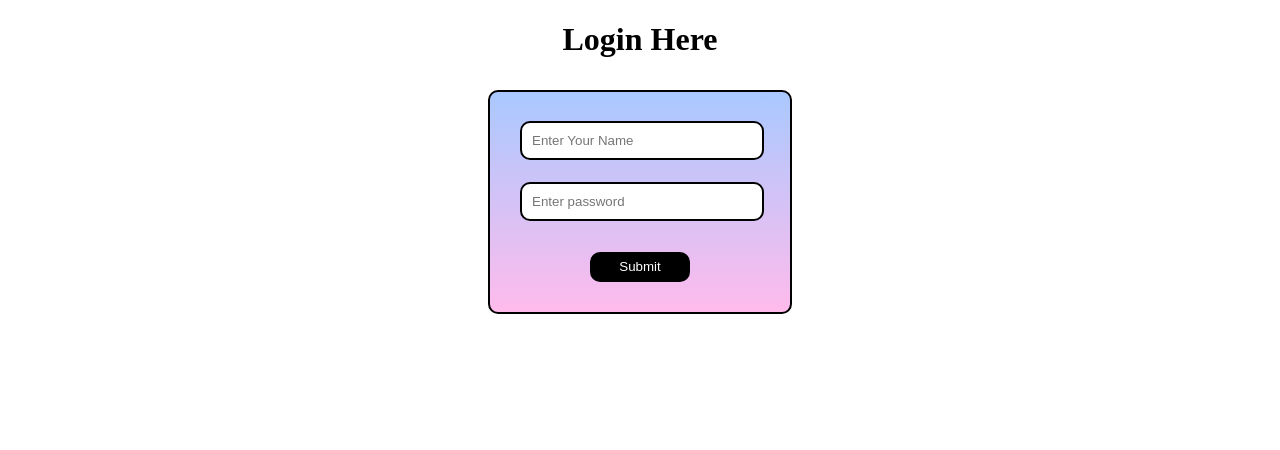
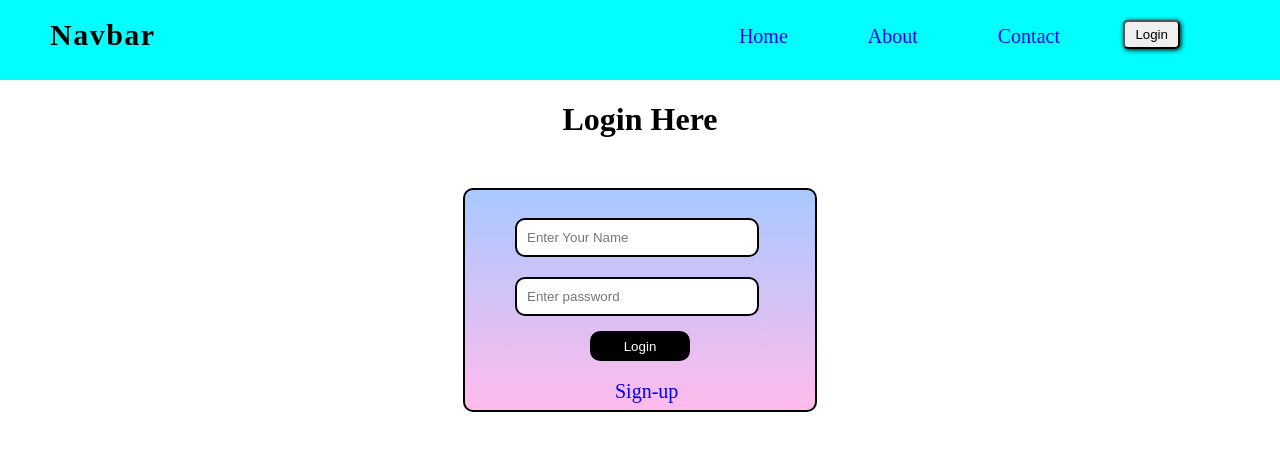
Before and after one commit to surajjagtap9836/internship-project1, a React (Vite) app: page /login in a window 1280 px wide. Shown: the top 450 px of the page. Built offline with nearby package versions, Linux system fonts and the light colour scheme.

Commit message:
add login and sign up page

```diff
--- /dev/null
+++ b/src/About.jsx
@@ -0,0 +1,12 @@
+import React from 'react'
+import Navbar from './navbar'
+const About = () => {
+  return (
+    <div>
+
+      <Navbar/>
+    </div>
+  )
+}
+
+export default About
--- a/src/App.jsx
+++ b/src/App.jsx
@@ -1,14 +1,26 @@
-
+import {BrowserRouter,Routes,Route} from 'react-router-dom'
 import './App.css'
+import Home from './Home'
+import About from './About'
+import Contact from './Contact'
 import Login from './login'
+import Signup from './Signup'
 function App() {
 
 
   return (
     <>
-   <div>
-    <Login />
-   </div>
+
+    <BrowserRouter>
+    <Routes>
+      <Route  path='/' element={<Home/>}   />
+      <Route  path='/about' element={<About/>}   />
+      <Route  path='/contact' element={<Contact/>}   />
+      <Route  path='/login' element={<Login/>}/>
+      <Route  path='login/signup' element={<Signup/>}/>
+   </Routes>
+  </BrowserRouter>
+
     </>
   )
 }
--- /dev/null
+++ b/src/Contact.jsx
@@ -0,0 +1,13 @@
+import React from 'react'
+import Navbar from './navbar'
+const Contact = () => {
+  return (
+    <div>
+
+            <Navbar/>
+
+    </div>
+  )
+}
+
+export default Contact
--- /dev/null
+++ b/src/Home.jsx
@@ -0,0 +1,15 @@
+import React from 'react'
+import Navbar from './navbar'
+const Home = () => {
+  return (
+    <>
+     <Navbar/>
+    <div >
+      <h1 className='title'>Home Page</h1>
+
+    </div>
+    </>
+  )
+}
+
+export default Home
--- a/src/Login.css
+++ b/src/Login.css
@@ -1,11 +1,12 @@
 .input-container{
     height: 220px;
-    width: 300px;
+    width: 350px;
     margin-top: 10px;
     border: 2px solid black;
     border-radius: 10px;
     background-color: #A9C9FF;
-background-image: linear-gradient(180deg, #A9C9FF 0%, #FFBBEC 100%);
+    background-image: linear-gradient(180deg, #A9C9FF 0%, #FFBBEC 100%);
+     position: relative;
 
 }
 .main-div{
@@ -13,31 +14,40 @@ background-image: linear-gradient(180deg, #A9C9FF 0%, #FFBBEC 100%);
     display: flex;
     justify-content: center;
     margin-bottom: 20px;
+    margin-top: 40px;
+
 
 }
 .title{
     text-align: center;
+
 }
 .ip{
     width: 220px;
-    margin:11px 30px;
+    margin: 10px ;
+    margin-left: 50px;
     padding: 10px;
     border: 2px solid black;
     border-radius: 10px;
+    display: inline-block;
+
+
 }
 .ip:hover{
     border: 2px solid aqua;
     transition: 0.5s;
     width: 225px;
+
 }
 .btn{
     height: 30px;
     width: 100px;
-    margin: 20px 100px;
+    margin: 5px 125px;
     border: 2px solid black;
     border-radius: 10px;
     background-color: black;
     color: white;
+
 
 }
 .btn:hover{
@@ -47,3 +57,17 @@ background-image: linear-gradient(180deg, #A9C9FF 0%, #FFBBEC 100%);
     height: 32px;
     width: 102px;
 }
+.anchor{
+    margin: 5px 120px;
+    color: black;
+    text-decoration: none;
+}
+.forgot{
+    display: inline-block;
+    position: absolute;
+    top: 170px;
+    left: 150px;
+    font-size: 20px;
+
+
+}
--- a/src/Login.jsx
+++ b/src/Login.jsx
@@ -1,5 +1,9 @@
 import React, { useState } from 'react'
 import './Login.css'
+import Navbar from './navbar';
+import toast, { Toaster } from 'react-hot-toast';
+import { Link } from 'react-router-dom';
+
 function Login() {
 let [fullname,setfullname]=useState("");
 let[password,setpassword]=useState("");
@@ -12,24 +16,35 @@ let[password,setpassword]=useState("");
     setpassword(event.target.value);
 
   }
-  let formsubmit =()=>{
-    if(fullname==""){
-      alert("Please Fill FullName");
+  let formsubmits =()=>{
+    if(fullname===""){
+     toast.error("Please Enter Your Name")
     }
-    else if(password==""){
-      alert("Password Cannot Be Empty")
+    else if(password===""){
+      toast.error("Password Cannot Be Empty!")
+    }
+    else{
+
+    toast.success(`name:       ${fullname}  password:  ...`)
+    setfullname("");
+    setpassword("")
     }
 
-    alert(`name:  ${fullname}     password:  ${password}`)
-    setfullname("");
-    setpassword("")
+
+  }
+  let handlesubmit=(event)=>{
+    event.preventDefault();
+
   }
 
   return (
     <>
-   <h1 className='title'>Login Here</h1>
+    <Navbar/>
+      <Toaster/>
+
+      <h1 className='title'>Login Here</h1>
     <div className='main-div'>
-
+        <form onSubmit={handlesubmit} >
          <div className='input-container'><br/>
          <input type='text'
           placeholder='Enter Your Name'
@@ -46,11 +61,15 @@ let[password,setpassword]=useState("");
           required
 
           /><br/>
-         <button type='submit' className='btn' onClick={formsubmit}>Submit</button>
+         <Link to="./signup" > <p className='forgot'>Sign-up</p></Link>
+         <button type='submit' className='btn' onClick={formsubmits}>Login</button>
+
          </div>
+         </form>
+    </div>
 
-    </div>
     </>
+
   )
 }
 
--- /dev/null
+++ b/src/Navbar.css
@@ -0,0 +1,60 @@
+body{
+    margin: 0px;
+    padding: 0px;
+
+}
+
+.active{
+    color: white;
+    text-decoration: none;
+}
+.navbar{
+    width: 100%;
+    height: 80px;
+    background-color: aqua;
+    position: relative;
+    line-height: 70px;
+
+}
+.text{
+    display: inline-block;
+}
+.name{
+
+    margin: 0px 50px;
+    font-size: 30px;
+    font-weight: bold;
+    letter-spacing: 1.5px;
+}
+.list{
+    float: right;
+    margin: 0px 180px;
+}
+.li{
+    display: inline-block;
+    margin: 1px 40px;
+    font-size: 20px;
+    text-decoration: none;
+
+}
+.link{
+    text-decoration:none;
+    cursor: pointer;
+
+}
+.link:hover{
+    text-decoration:none;
+    cursor: pointer;
+    color: rgb(248, 244, 6);
+    transition: 0.5px;
+
+}
+.login{
+  padding: 5px 10px;
+  position: fixed;
+  right: 100px;
+  top:20px;
+  border-radius: 5px;
+  cursor: pointer;
+  box-shadow: 1px 1px 5px 0px black;
+}
--- /dev/null
+++ b/src/Navbar.jsx
@@ -0,0 +1,25 @@
+import React from 'react'
+import './Navbar.css'
+import {NavLink} from 'react-router-dom'
+const Navbar = () => {
+  return (
+    <div>
+      <header>
+            <nav className='navbar'>
+                <div className='text'>
+                 <p className='name'>Navbar</p>
+                </div>
+              <ul className='list'>
+                <li className='li'> <NavLink to="/" className='link' >Home</NavLink></li>
+                <li className='li'> <NavLink to="/about"className='link' >About</NavLink></li>
+                <li className='li'> <NavLink to="/contact"className='link' >Contact</NavLink></li>
+              </ul>
+              <NavLink to="/login" ><button type='button' className='login'>Login</button></NavLink>
+            </nav>
+
+        </header>
+    </div>
+  )
+}
+
+export default Navbar
--- /dev/null
+++ b/src/Signup.css
@@ -0,0 +1,57 @@
+.title{
+    text-align: center;
+}
+.container{
+    background-color: #FFDEE9;
+background-image: linear-gradient(0deg, #FFDEE9 0%, #B5FFFC 100%);
+
+    height: 400px;
+    width: 320px;
+    margin: 10px auto;
+    border-radius: 10px;
+
+}
+
+.ipt{
+    height: 30px;
+    width: 250px;
+   margin: 15px 30px;
+   border-radius: 5px;
+   box-shadow: 0px 1px 1px 1px black;
+
+
+}
+.ipt:hover{
+    height: 34px;
+    width: 252px;
+    transition: 0.5s;
+
+}
+.btns{
+    height: 30px;
+    width: 120px;
+    display: block;
+    margin: 10px auto;
+    border-radius: 5px;
+    background-color: black;
+    color: white;
+    font-size: 20px;
+    text-decoration: none;
+
+}
+.btns:hover{
+    height: 35px;
+    width: 125px;
+    display: block;
+    margin: 10px auto;
+    border-radius: 5px;
+    background-color: #A9C9FF;
+background-image: linear-gradient(180deg, #A9C9FF 0%, #FFBBEC 100%);
+
+    color: black;
+    font-size: 20px;
+    transition: 0.5s;
+    box-shadow: 0px 0px 1px 1px black;
+    cursor: pointer;
+
+}
--- /dev/null
+++ b/src/Signup.jsx
@@ -0,0 +1,88 @@
+import React from 'react'
+import Navbar from './navbar'
+import { Link } from 'react-router-dom'
+import toast,{Toaster} from 'react-hot-toast'
+import { useState } from 'react'
+import './Signup.css'
+const Signup = () => {
+
+  let [formdata ,setformdata]=useState({
+    fullname:"",
+    phoneNo:"",
+    email:"",
+    password:"",
+    confirmpassword:""
+  });
+
+ let changehandler=(event)=>{
+  let feild=(event.target.name);
+  let values=(event.target.value);
+
+  setformdata((data)=>{
+     data[feild]=values;
+     return{...data};
+
+  });
+
+ }
+ let handlesubmit=(event)=>{
+  event.preventDefault();
+  submitdata();
+
+}
+let submitdata=()=>{
+  const { fullname, phoneNo, email, password, confirmpassword } = formdata;
+
+  if (fullname === "" || phoneNo === "" || email === "" || password === "" || confirmpassword === "") {
+    toast.error("Please fill all the fields!");
+  } else if (password !== confirmpassword) {
+    toast.error("Passwords do not match!");
+  }
+  else if (phoneNo.length <10) {
+    toast.error("Phone No Should BE 10 Digit");
+  }
+
+  else {
+    toast.success("Form submitted successfully!");
+    setformdata({
+      fullname:"",
+      phoneNo:"",
+      email:"",
+      password:"",
+      confirmpassword:""
+
+    })
+  }
+};
+
+
+
+
+
+
+  return (
+    <>
+     <Toaster/>
+    <div>
+
+      <Navbar/>
+      <h1 className='title'>Signup</h1>
+      <div className='container'>
+      <form onSubmit={handlesubmit}>
+        <br/>
+        <input type='text' placeholder='Enter Your Name' className='ipt'  required  onChange={changehandler} name='fullname' value={formdata.fullname}/>
+        <input type='tel' placeholder='Enter Your Phone-No' className='ipt'  required  onChange={changehandler} name='phoneNo' value={formdata.phoneNo}/>
+        <input type='email' placeholder='Enter Your E-mail' className='ipt'  required onChange={changehandler} name='email' value={formdata.email}/>
+        <input type='Password' placeholder='Enter Your Password' className='ipt'  required onChange={changehandler} name='password' value={formdata.password}/>
+        <input type='Password' placeholder='Confirm password' className='ipt'  required onChange={changehandler} name='confirmpassword' value={formdata.confirmpassword}/>
+         <button className='btns'onClick={submitdata} >Sign-up</button>
+
+      </form>
+      </div>
+
+    </div>
+    </>
+  )
+}
+
+export default Signup
```
Also changed, not shown: package.json (+6 -1 lines), 1 other file (tests, documents, lock files or other folders).
